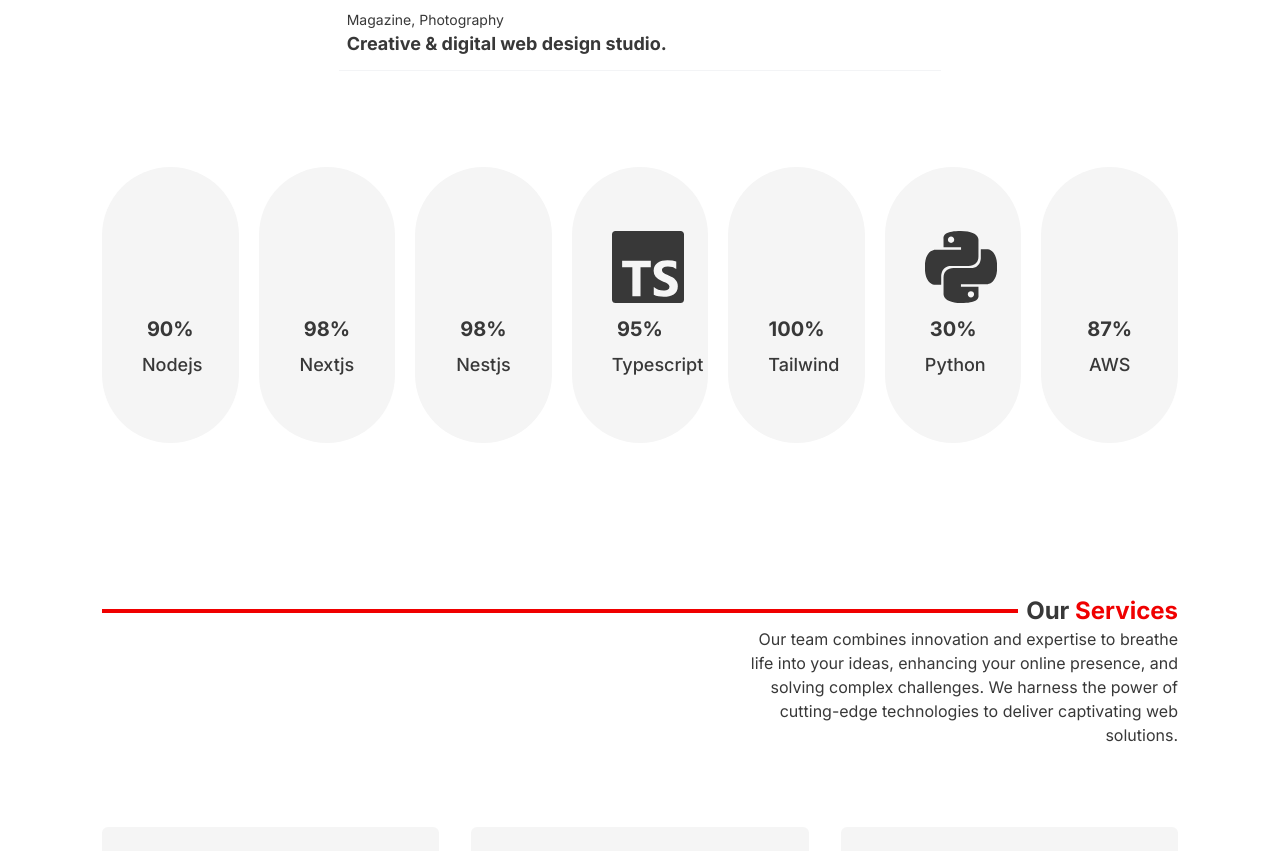
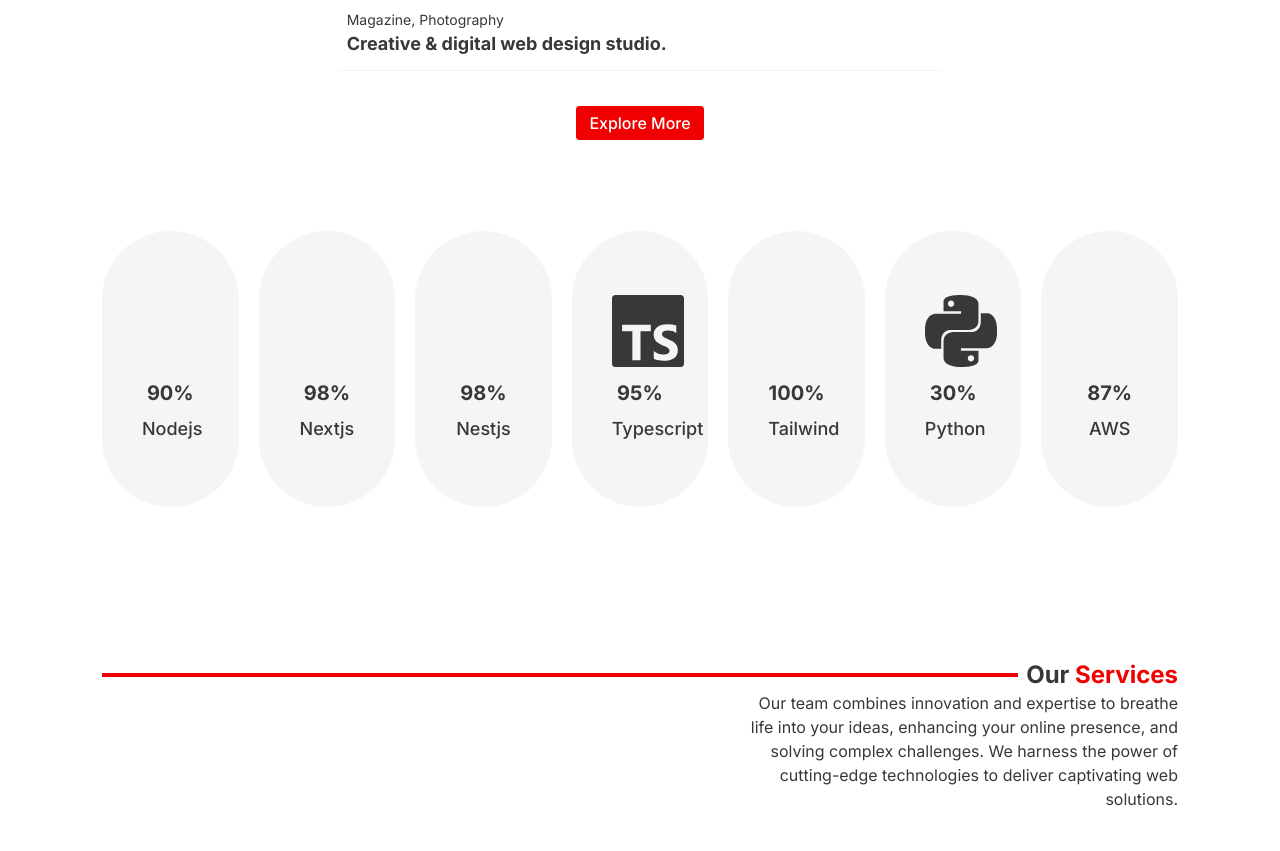
Before and after one commit to cabbageofficial/cabbageofficial, a Next.js app: page / in a window 1280 px wide. Shown: the part 3469-4320 px from the top of the page. Built offline with nearby package versions, Linux system fonts and the light colour scheme; some icons are missing.

Commit message:
Adding Some Visual Content

```diff
--- a/src/Components/Home/Dialog.tsx
+++ b/src/Components/Home/Dialog.tsx
@@ -37,12 +37,12 @@ const Dialog = () => {
             <button onClick={onOpen}>
                 <Icon className="text-3xl" icon="solar:play-bold" />
             </button>
-            <div className={`fixed left-1/2 top-1/2 -translate-x-1/2 -translate-y-1/2 z-50 bg-black rounded-md transition-all duration-200 ease-[cubic-bezier(0.4, 0, 0.2, 1)] w-[660px] h-[371px] ${open ? "visible opacity-100 -translate-y-1/2" : "invisible opacity-0 -translate-y-[45%]"}`}>
+            <div className={`fixed left-1/2 top-1/2 -translate-x-1/2 -translate-y-1/2 z-50 bg-black rounded-md transition-all duration-200 ease-[cubic-bezier(0.4, 0, 0.2, 1)] w-[672px] h-[378px] ${open ? "visible opacity-100 -translate-y-1/2" : "invisible opacity-0 -translate-y-[45%]"}`}>
                 <div className="absolute left-1/2 top-1/2 -translate-x-1/2 -translate-y-1/2 -z-10">
                     <div className="w-8 h-8 border-b-2 border-white rounded-full animate-spin"></div>
                 </div>
                 {stop &&
-                    <iframe width="100%" height="100%" className="m-0 p-0 border-0 rounded-md" src="https://www.youtube.com/embed/gwEyBfHXztc?si=XVBoJPILIItohInb&autoplay=1" title="YouTube video player" frameBorder="0" allow="accelerometer; autoplay; clipboard-write; encrypted-media; gyroscope; picture-in-picture; web-share" allowFullScreen></iframe>
+                    <iframe width="100%" height="100%" className="rounded-md" src="https://www.youtube.com/embed/FqFDfbvm-0o?si=BWkgHFrvIS3XRfeT&autoplay=1" title="YouTube video player" allow="accelerometer; autoplay; clipboard-write; encrypted-media; gyroscope; picture-in-picture; web-share" allowFullScreen></iframe>
                 }
             </div>
             <div className={`fixed left-0 right-0 bottom-0 top-0 bg-main bg-opacity-30 select-none transition-all duration-200 ease-[cubic-bezier(0.4, 0, 0.2, 1)] ${open ? "visible opacity-100" : "invisible opacity-0"}`} onClick={onClose} />
--- a/src/Components/Introducing/Content.tsx
+++ b/src/Components/Introducing/Content.tsx
@@ -8,7 +8,7 @@ const Content = () => {
                 <Image src="/cababgetube.png" alt="Cabbage Tube" width={2870} height={1406} className="w-[200px] -ml-5" />
                 <h4 className="text-xl font-bold mb-2">Cabbage <span className="text-secondary">Youtube Channel</span></h4>
                 <p className="opacity-90 mb-6">Welcome to Cabbage Tube, your go-to destination for captivating and informative video tutorials. We believe that learning should be engaging and accessible, which is why our channel is dedicated to providing you with high-quality tutorials that cover a wide range of topics.</p>
-                <Link href="https://www.youtube.com/@cabbageweb198" className="bg-secondary py-2 px-3 rounded-md text-white uppercase text-xs font-semibold transition-all duration-200 ease-[cubic-bezier(0.4, 0, 0.2, 1)] hover:bg-main" target="_blank">
+                <Link href="https://www.youtube.com/@cabbagetube24" className="bg-secondary py-2 px-3 rounded-md text-white uppercase text-xs font-semibold transition-all duration-200 ease-[cubic-bezier(0.4, 0, 0.2, 1)] hover:bg-main" target="_blank">
                     Visit Channel
                 </Link>
             </div>
--- a/src/Components/Projects/Card.tsx
+++ b/src/Components/Projects/Card.tsx
@@ -1,8 +1,5 @@
 import Image from "next/image";
 import Link from "next/link";
-
-//Component
-import Container from "../Common/Container";
 
 //Data
 const data = [
@@ -55,6 +52,11 @@ const Card = () => {
                     </div>
                 ))}
             </div>
+            <div className="text-center mt-10">
+                <Link href="https://github.com/orgs/cabbgeweb/repositories" target="_blank" className="border border-solid border-secondary rounded py-1.5 px-3 bg-secondary transition-all duration-200 ease-[cubic-bezier(0.4, 0, 0.2, 1)] text-white font-medium hover:border-main hover:text-main hover:bg-transparent">
+                    Explore More
+                </Link>
+            </div>
         </div>
     );
 };
```
